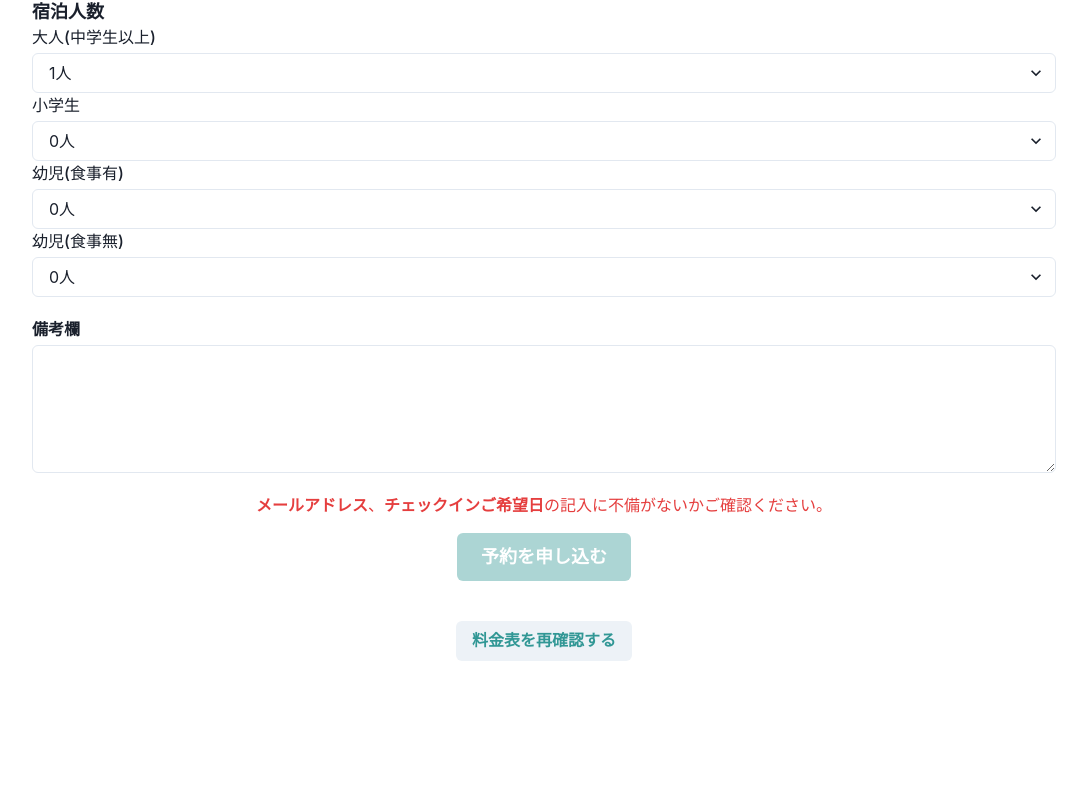
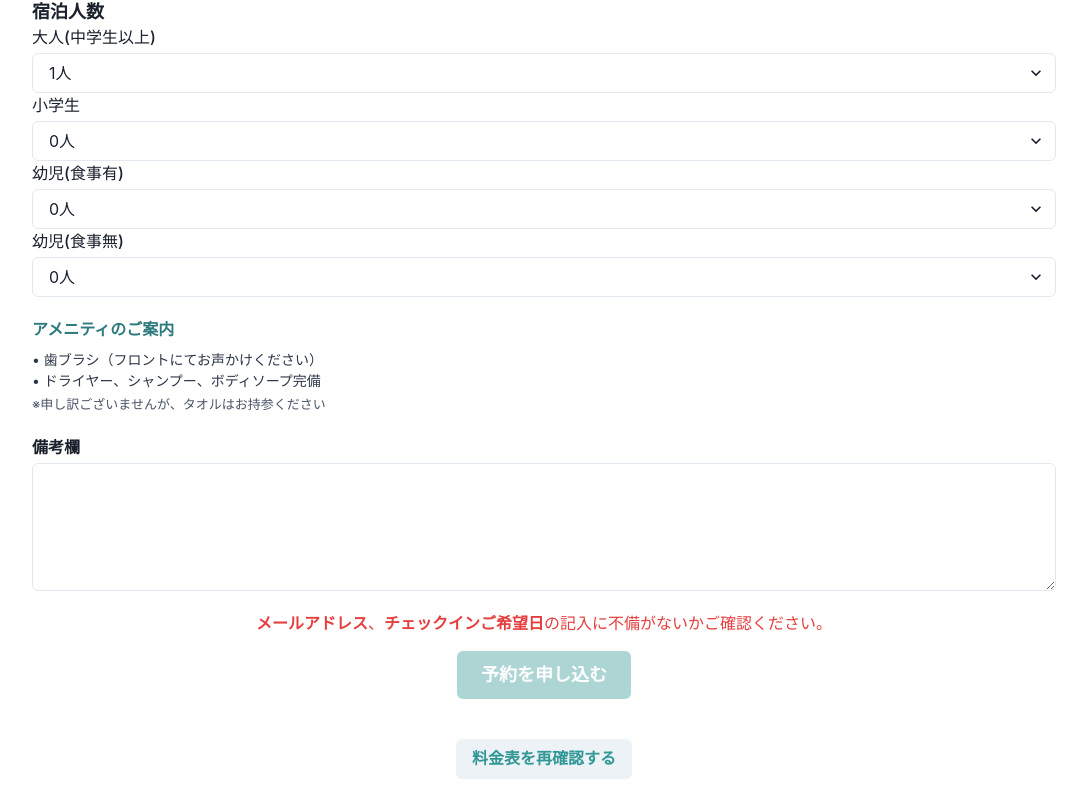
Before and after one commit to tomoki33kurita/lodge-kadoya, a Next.js app in the folder web/: page /reserve in a window 1280 px wide. Shown: the part 1188-1991 px from the top of the page, without its empty margins (96-1183 px from the left). Before the commit the page ends 1873 px from the top, so only its background shows below. Built offline with nearby package versions, Linux system fonts and the light colour scheme; no server answers.

Commit message:
feat: アメニティ情報を追加

```diff
--- a/web/pages/reserve/index.tsx
+++ b/web/pages/reserve/index.tsx
@@ -333,6 +333,24 @@ const Reserve: React.FC = () => {
               </Box>
 
               <Box mb={5}>
+                <Box
+                  fontSize={"16px"}
+                  fontWeight={"bold"}
+                  mb={2}
+                  color={"teal.600"}
+                >
+                  アメニティのご案内
+                </Box>
+                <Box fontSize={"14px"} color={"gray.700"}>
+                  <Box>• 歯ブラシ（フロントにてお声かけください）</Box>
+                  <Box>• ドライヤー、シャンプー、ボディソープ完備</Box>
+                  <Box mt={1} fontSize={"13px"} color={"gray.600"}>
+                    ※申し訳ございませんが、タオルはお持参ください
+                  </Box>
+                </Box>
+              </Box>
+
+              <Box mb={5}>
                 <FormLabel mb={1} fontWeight={"bold"}>
                   備考欄
                 </FormLabel>
```
